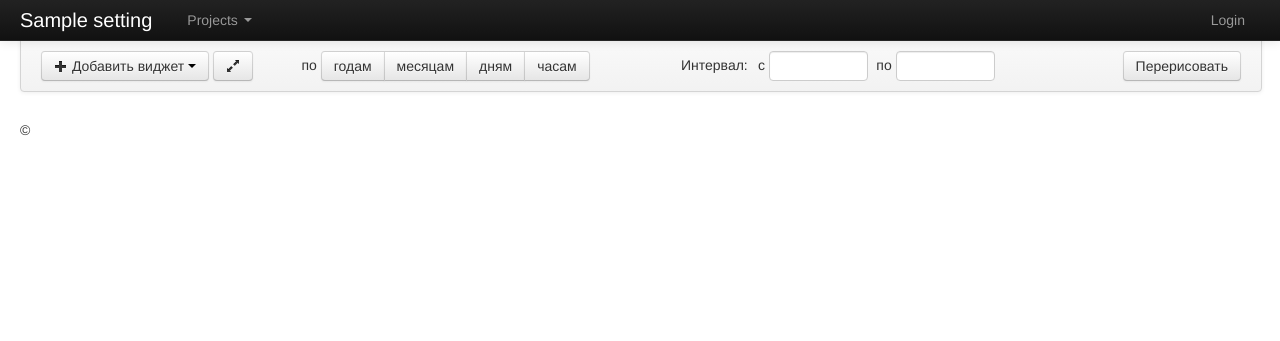
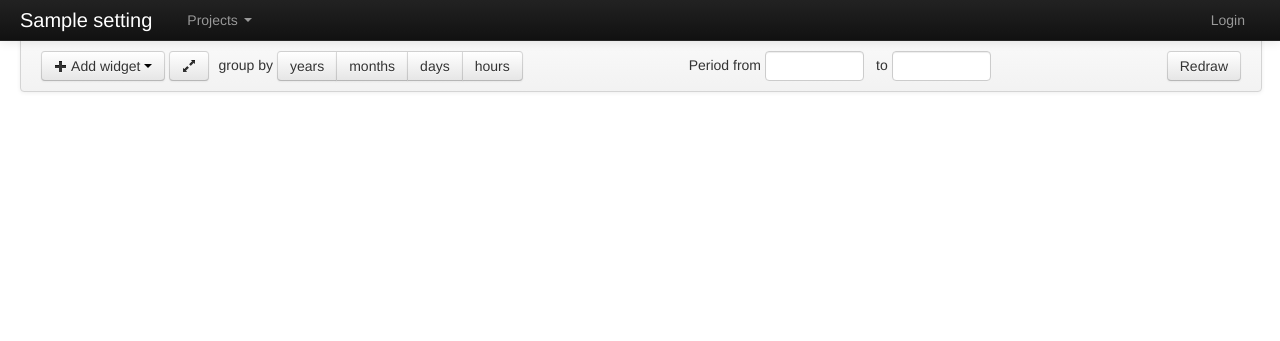
Before and after one commit to GottWall/GottWall, a Python web app: template gottwall/templates/dashboard.html in a window 1280 px wide. Shown: the top 341 px of the page. Run offline with Jinja, Linux system fonts and the light colour scheme; the template is opened without the code that fills it: most values are stand-ins (such as "Sample title", 1, 10 or a date in 2020); some libraries are stand-ins or nearby versions.

Commit message:
Translate to english

```diff
--- a/examples/vagrant_config.py
+++ b/examples/vagrant_config.py
@@ -52,7 +52,7 @@ DATABASE = {
 
 PREFIX = ''
 
-site_title = "Stats"
+site_title = "GottWall"
 
 
 PERIODIC_PROCESSOR_TIME = 1000*60*0.5
--- a/gottwall/app.py
+++ b/gottwall/app.py
@@ -74,6 +74,11 @@ class HTTPApplication(Application):
         env.filters.update(load_filters(filters))
         env.globals.update(load_globals(globals))
 
+        try:
+            env.install_gettext_translations()
+        except Exception:
+            env.install_null_translations()
+
         return env
 
     def configure_db(self):
--- a/gottwall/default_config.py
+++ b/gottwall/default_config.py
@@ -51,3 +51,9 @@ PERIODIC_PROCESSOR_TIME = 1000*60*1
 cookie_secret = 'cookie_secret'
 
 MAX_LOADING = 150
+
+
+JINJA2_EXTENSIONS = (
+    'jinja2.ext.do',
+    'jinja2.ext.i18n'
+)
--- a/gottwall/handlers.py
+++ b/gottwall/handlers.py
@@ -9,7 +9,7 @@ module description
 
 :copyright: (c) 2012 by GottWall team, see AUTHORS for more details.
 :license: BSD, see LICENSE for more details.
-:github: http://github.com/Lispython/gottwall
+:github: http://github.com/GottWall/GottWall
 """
 import logging
 import tornado.escape
--- a/gottwall/static/js/bars/bar.js
+++ b/gottwall/static/js/bars/bar.js
@@ -44,7 +44,7 @@ define(["jquery", "underscore", "js/bars/base", "js/metrics/metric","select2"],
     setup_current_filter: function(){
       var self = this;
 
-      var filter_current = "Фильтр";
+      var filter_current = "Filter";
       if(self.filter_name && self.filter_value){
 	filter_current = self.filter_name+":"+self.filter_value;
       }
@@ -54,7 +54,7 @@ define(["jquery", "underscore", "js/bars/base", "js/metrics/metric","select2"],
     setup_current_metric: function(){
       console.log("Setup current metric");
       var self = this;
-      var metric_current = "Показатель";
+      var metric_current = "Param";
 
       if(self.metric_name) {
 	metric_current = self.metric_name;
--- a/gottwall/static/js/bars/base.js
+++ b/gottwall/static/js/bars/base.js
@@ -3,6 +3,7 @@ define(["jquery", "underscore", "swig", "js/class", "js/utils/guid"], function($
   var BaseBar = Class.extend({
     init: function(gottwall, chart, id, metric_name, filter_name, filter_value){
       this.id = id || GUID();
+
       this.gottwall = gottwall;
       this.chart = chart;
       this.metric_name = metric_name;
--- a/gottwall/static/js/bars/table.js
+++ b/gottwall/static/js/bars/table.js
@@ -16,7 +16,7 @@ define(["jquery", "underscore", "js/bars/base"], function($, _, BaseBar){
     setup_current_metric: function(){
       console.log("Setup current metric for table");
       var self = this;
-      var metric_current = "Показатель";
+      var metric_current = "Param";
 
       if(self.metric_name) {
 	metric_current = self.metric_name;
@@ -32,7 +32,7 @@ define(["jquery", "underscore", "js/bars/base"], function($, _, BaseBar){
       console.log("Setup current filter");
       var self = this;
 
-      var filter_current = "Фильтр";
+      var filter_current = "Filter";
       if(self.filter_name){
 	filter_current = self.filter_name;
       }
--- a/gottwall/templates/base.html
+++ b/gottwall/templates/base.html
@@ -11,8 +11,7 @@
     <link rel="stylesheet" type="text/css" media="all" href="{{ static }}css/rickshaw.min.css"/>
     <link rel="stylesheet" type="text/css" media="all" href="{{ static }}vendor/select2/select2.css" />
 
-    <script data-main="{{ static }}js/app" src="{{ static }}vendor/require.js">
-    </script>
+    <script data-main="{{ static }}js/app" src="{{ static }}vendor/require.js"></script>
 
     {#<script type="text/javascript" src="{{ static }}vendor/moment.min.js"></script>#}
     {#<script type="text/javascript" src="{{ static }}vendor/moment-range.js"></script>#}
@@ -34,7 +33,7 @@
             <ul class="nav secondary-nav project-dropdown">
               <li class="dropdown js-project-dropdown">
                 <a class="dropdown-toggle" data-toggle="dropdown" href="">
-                  <span class="js-current-project">Projects</span>
+                  <span class="js-current-project">{{ _("Projects") }}</span>
                   <b class="caret"></b>
                 </a>
                 <ul class="dropdown-menu pull-right" id="project-selector">
@@ -54,12 +53,12 @@
                   <b class="caret"></b>
                 </a>
                 <ul class="dropdown-menu pull-right">
-		  <li><a href="{{ reverse('logout') }}">Logout</a></li>
+		  <li><a href="{{ reverse('logout') }}">{{ _("Logout") }}</a></li>
                 </ul>
               </li>
             </ul>
 	    {% else %}
-	    <li><a href="{{ reverse('login') }}">Login</a></li>
+	    <li><a href="{{ reverse('login') }}">{{ _("Login") }}</a></li>
 	    {% endif %}
           </ul>
         </div>
@@ -73,7 +72,7 @@
     </div>
     <div class="container charts-container">
     {% block charts %}<h1>Not implemented error</h1>{% endblock %}
-    {% block footer %}<footer><p>©</p></footer>{% endblock %}
+    {% block footer %}<footer></footer>{% endblock %}
     </div>
 </body>
 </html>
--- a/gottwall/templates/dashboard.html
+++ b/gottwall/templates/dashboard.html
@@ -6,35 +6,33 @@
 <div class="row chart-control">
   <div class="span8 periods">
     <div class="btn-group" id="chart-add">
-      <a class="btn dropdown-toggle" data-toggle="dropdown" href="#"><i class="icon-plus"></i> Добавить виджет
+      <a class="btn dropdown-toggle" data-toggle="dropdown" href="#"><i class="icon-plus"></i> {{ _("Add widget") }}
 	<span class="caret"></span>
       </a>
       <ul class="dropdown-menu">
-        <li><a href="#" data-type="chart"><i class="icon-signal"></i> С графиком</a></li>
-        <li><a href="#" data-type="table"><i class="icon-th"></i> С таблицей</a></li>
+        <li><a href="#" data-type="chart"><i class="icon-signal"></i> {{ _("Graph") }}</a></li>
+        <li><a href="#" data-type="table"><i class="icon-th"></i> {{ _("Table") }}</a></li>
       </ul>
     </div>
     <button class="btn" id="resize-area-switcher"><i class="icon-resize-full"></i></button>
-    <span style="display:inline-block; width: 60px; text-align: right;">по</span>
+    <span style="display:inline-block; width: 60px; text-align: right;">{{ _("group by") }}</span>
     <div class="btn-group selector" id="period-selector">
-      <button class="btn" data-type="year">годам</button>
-      <button class="btn" data-type="month">месяцам</button>
-      <!--<button class="btn" data-type="week">неделям</button>-->
-      <button class="btn" data-type="day">дням</button>
-      <button class="btn" data-type="hour">часам</button>
-      <!--<button class="btn" data-type="minute">минутам</button>-->
+      <button class="btn" data-type="year">{{ _("years") }}</button>
+      <button class="btn" data-type="month">{{ _("months") }}</button>
+      <!--<button class="btn" data-type="week">{{ _("weeks") }}</button>-->
+      <button class="btn" data-type="day">{{ _("days") }}</button>
+      <button class="btn" data-type="hour">{{ _("hours") }}</button>      <!--<button class="btn" data-type="minute">{{ _("minutes") }}</button>-->
     </div>
   </div>
 
   <div class="span5 intervals datepicker" data-date-format="yyyy-mm-dd">
-    <span style="display:inline-block;width: 60px;text-align: right;">Интервал:</span>
-    <span style="display:inline-block;width: 20px;text-align: right;">с</span>
+    <span style="display:inline-block;width: 80px;text-align: right;">{{ _("Period from") }}</span>
     <input data-datepicker="datepicker" data-date-format="yyyy-mm-dd" type="text" name="start-date" class="input_date start-date datepicker date" id="from-date">
-    <span style="display:inline-block;width: 20px;text-align: right;">по</span>
+    <span style="display:inline-block;width: 20px;text-align: right;">{{ _("to") }}</span>
     <input data-datepicker="datepicker" data-date-format="yyyy-mm-dd" type="text" name="end-date" class="input_date end-date datepicker date" id="to-date">
   </div>
   <div class="redraw pull-right">
-    <button class="btn" id="redraw-button">Перерисовать</button>
+    <button class="btn" id="redraw-button">{{ _("Redraw") }}</button>
   </div>
 </div>
 {% endblock %}
@@ -48,7 +46,7 @@
       <div class="span8 data-area">
 	<div class="table-area"></div>
 	<div class="loader">
-	  <span>Идет загрузка данных</span>
+	  <span>{% endraw %}{{ _("Loading ...") }}{% raw %}</span>
 	  <div class="progress progress-striped active">
 	    <div class="bar" style="width: 100%;"></div>
 	  </div>
@@ -102,21 +100,14 @@
 	  <!--<div class="x_axis" id="x_axis-{{ id }}"></div>-->
 	</div>
 	<div class="loader">
-	  <span>Loading...</span>
+	  <span>{% endraw %}{{ _("Loading...") }}{% raw %}</span>
 	  <div class="progress progress-striped active">
 	    <div class="bar" style="width: 100%;"></div>
 	  </div>
 	</div>
       </div>
       <div class="span4 widget-bar">
-	<div class="chart-controls"><button class="add-bar btn"><i class="icon-plus"></i>добавить показатель</button>
-	  <!--<div class="btn-group chart-type" id="chart-type-selector-{{ id }}">
-	    <a class="btn dropdown-toggle" data-toggle="dropdown" href="#">Тип графика<span class="caret"></span></a>
-	    <ul class="dropdown-menu">
-	      <li><a href="#" data-type="simple-line">Simple line</a></li>
-	      <li><a href="#" data-type="stacked">Stacked</a></li>
-	    </ul>
-	  </div>-->
+	<div class="chart-controls"><button class="add-bar btn"><i class="icon-plus"></i>{% endraw %}{{ _("Add metric") }}{% raw %}</button>
 	  <button class="close remove-chart">×</button></div>
         <div class="selectors"></div>
       </div>
@@ -157,11 +148,11 @@
         <a class="btn btn-navbar" data-toggle="collapse" data-target=".navbar-responsive-collapse"></a>
         <ul class="nav" style="float:none;margin-right:46px;">
           <li class="dropdown metrics-selector">
-            <a href="#" class="dropdown-toggle" data-toggle="dropdown"><span class="current">Параметр</span><!--<b class="caret"></b>--></a>
+            <a href="#" class="dropdown-toggle" data-toggle="dropdown"><span class="current">{% endraw %}{{ _("Param") }}{% raw %}</span><!--<b class="caret"></b>--></a>
             <ul class="dropdown-menu"></ul>
           </li>
           <li class="dropdown filters-selector">
-            <a href="#" class="dropdown-toggle" data-toggle="dropdown"><span class="current">Фильтр</span></a>
+            <a href="#" class="dropdown-toggle" data-toggle="dropdown"><span class="current">{% endraw %}{{ _("Filter") }}{% raw %}</span></a>
             <ul class="dropdown-menu"></ul>
           </li>
 	</ul>
@@ -184,11 +175,11 @@
         <ul class="nav" style="float:none;margin-right:46px;">
 	  <li class="color-wrapper"><span style="background-color: {{ color }}" class="color"></span></li>
           <li class="dropdown metrics-selector">
-            <a href="#" class="dropdown-toggle" data-toggle="dropdown"><span class="current">Параметр</span><!--<b class="caret"></b>--></a>
+            <a href="#" class="dropdown-toggle" data-toggle="dropdown"><span class="current">{% endraw %}{{ _("Param") }}{% raw %}</span><!--<b class="caret"></b>--></a>
             <ul class="dropdown-menu"></ul>
           </li>
           <li class="dropdown filters-selector">
-            <a href="#" class="dropdown-toggle" data-toggle="dropdown"><span class="current">Фильтр</span></a>
+            <a href="#" class="dropdown-toggle" data-toggle="dropdown"><span class="current">{% endraw %}{{ _("Filter") }}{% raw %}</span></a>
             <ul class="dropdown-menu"></ul>
           </li>
 	</ul>
```
Also changed, not shown: setup.py (+3 -6 lines).
